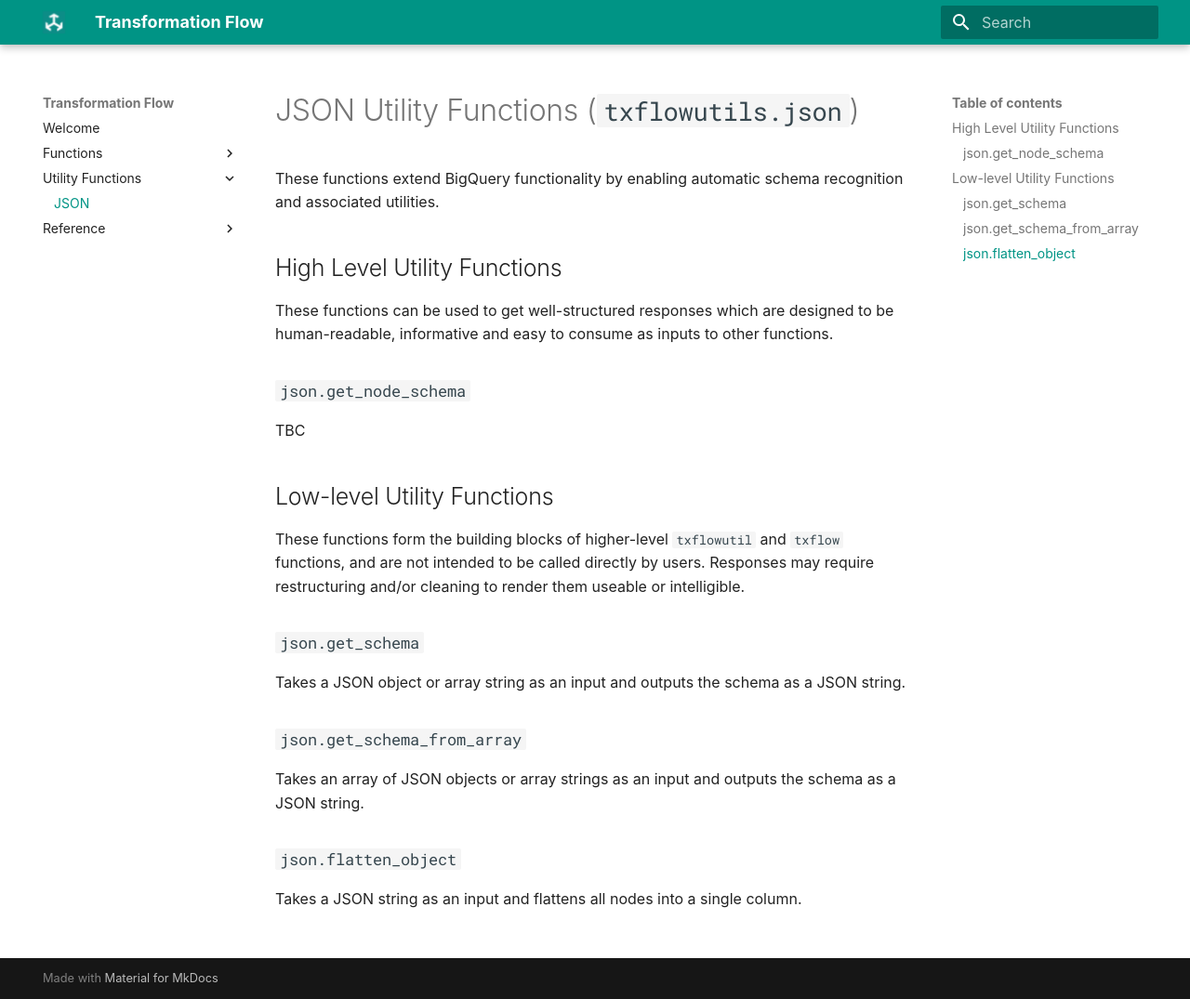
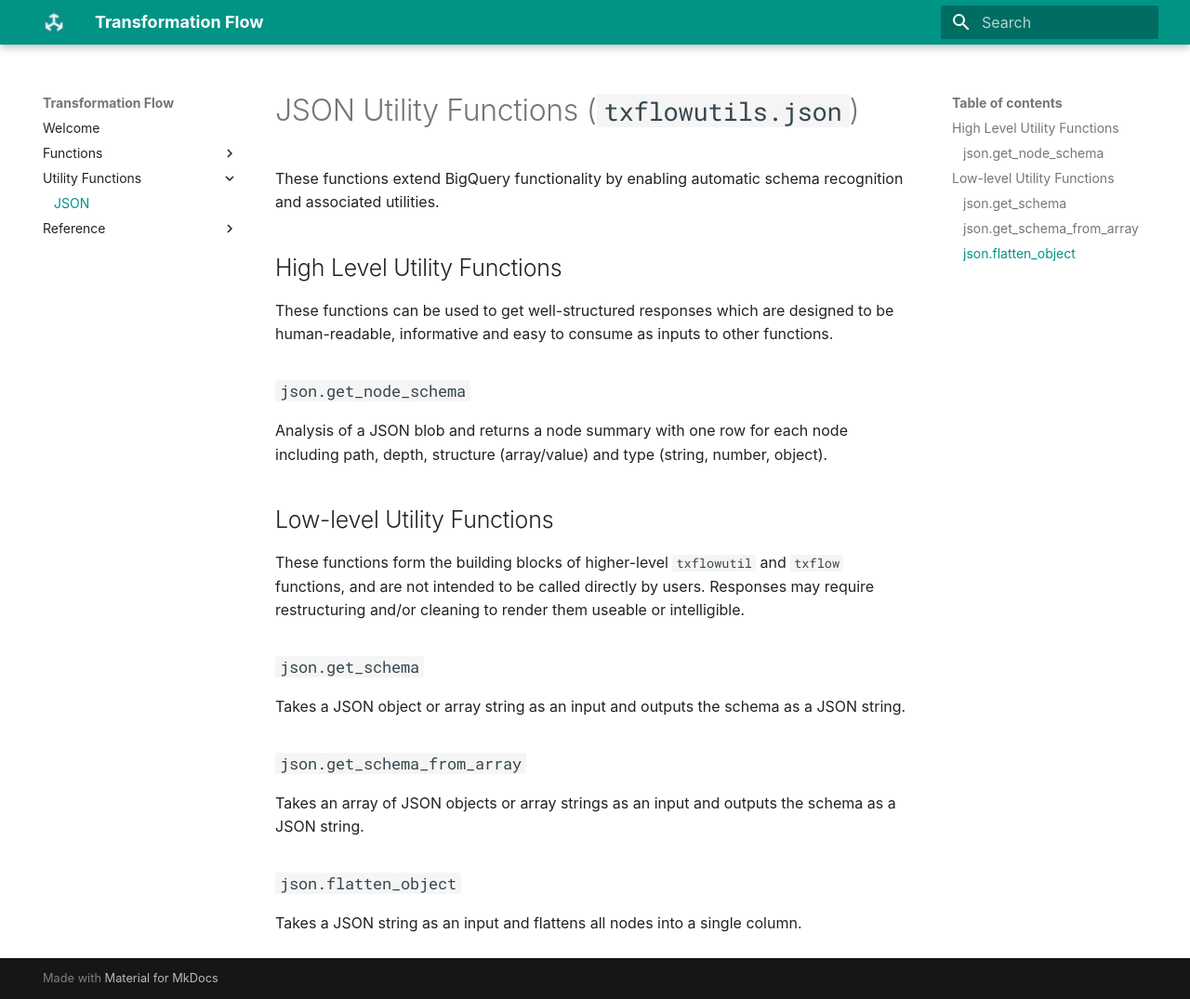
Before and after one commit to transformationflow/transformationflow.github.io, an MkDocs documentation site: the page built from docs/utils-json.md, in a window 1280 px wide and 1075 px high. Shown: the whole window at 93% size. Built offline with MkDocs 1.6.1 and Material for MkDocs 9.7.7, drawn with Linux system fonts in a browser that asks for light colours; some web fonts are replaced; comment, search, counter and statistics services are not loaded.

Commit message:
minor re-org

```diff
--- a/docs/utils-json.md
+++ b/docs/utils-json.md
@@ -4,9 +4,8 @@ These functions extend BigQuery functionality by enabling automatic schema recog
 ## High Level Utility Functions
 These functions can be used to get well-structured responses which are designed to be human-readable, informative and easy to consume as inputs to other functions.
 
-
 ### `json.get_node_schema`
-TBC
+Analysis of a JSON blob and returns a node summary with one row for each node including path, depth, structure (array/value) and type (string, number, object).
 
 ## Low-level Utility Functions
 These functions form the building blocks of higher-level `txflowutil` and `txflow` functions, and are not intended to be called directly by users.  Responses may require restructuring and/or cleaning to render them useable or intelligible.
```
Also changed, not shown: docs/placeholders/utils-overview.md (renamed from docs/placeholders/utils--overview.md).
